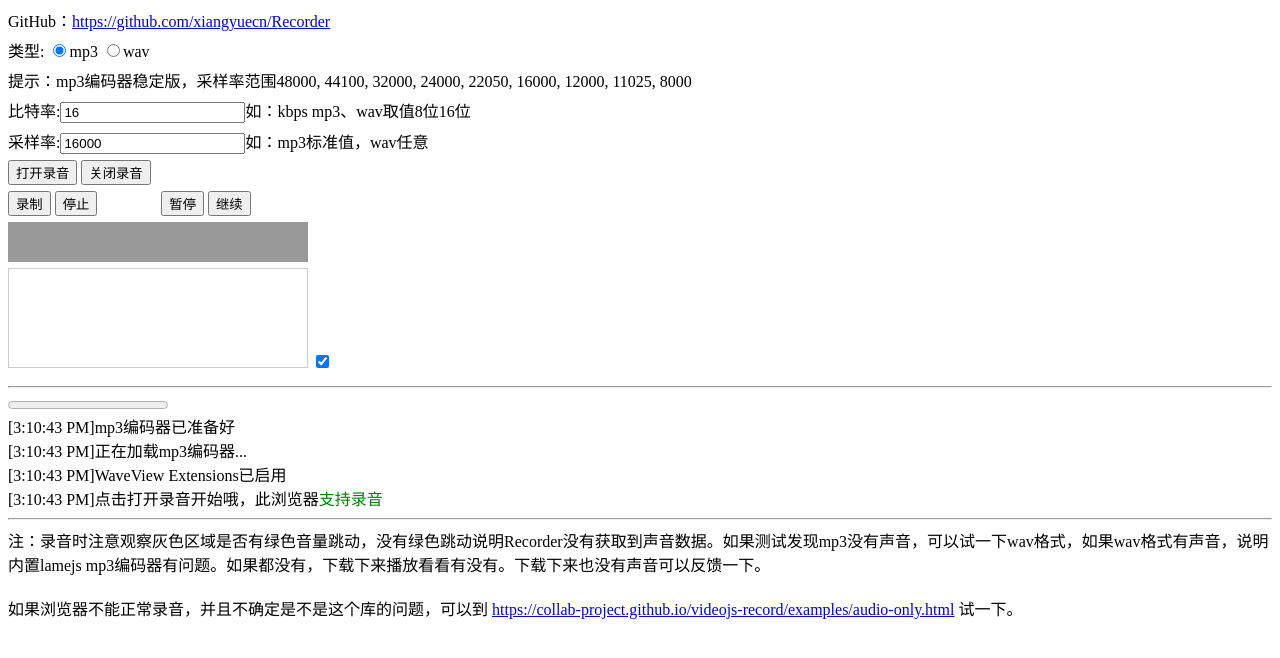
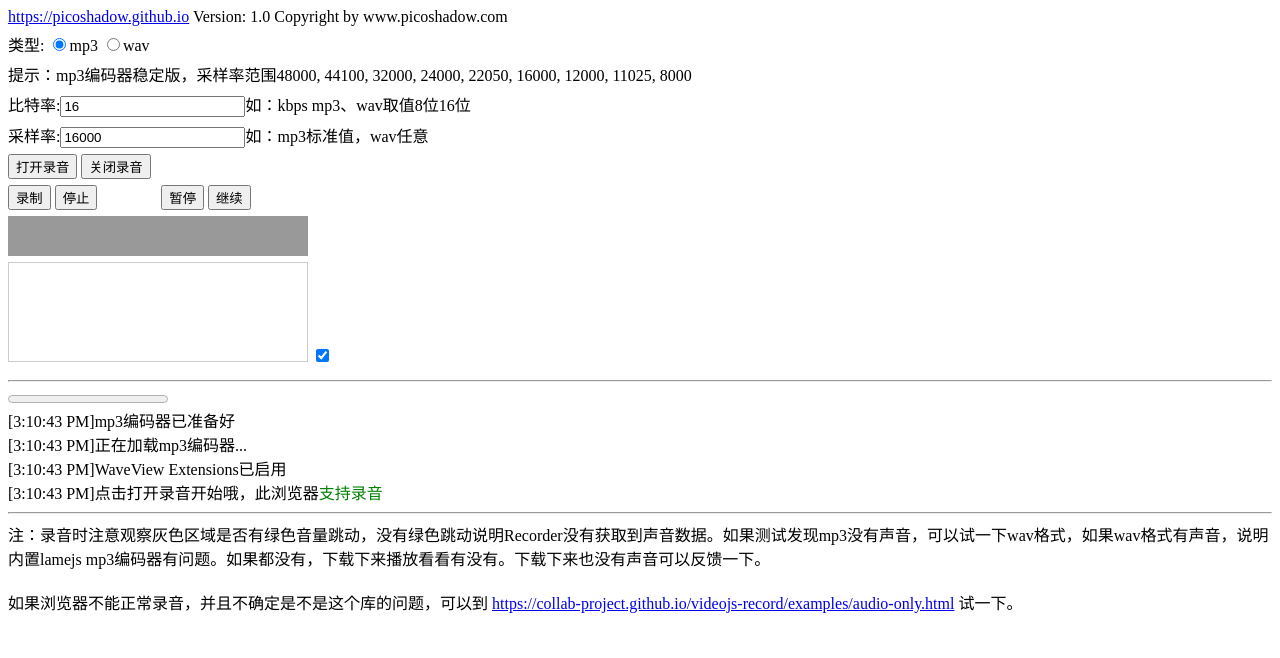
Before and after one commit to picoshadow/picoshadow.github.io, a plain HTML site: page index.html in a window 1280 px wide. Drawn offline with nearby package versions, Linux system fonts and the light colour scheme; a script that the page names is missing.

Commit message:
修改主页部分文字

```diff
--- a/index.html
+++ b/index.html
@@ -4,7 +4,7 @@
 <meta http-equiv="Content-Type" content="text/html; charset=utf-8" />
 <meta name="viewport" content="width=device-width, initial-scale=1.0, maximum-scale=1.0, user-scalable=0">
 
-<title>Recorder Capture</title>
+<title>Picoshadow Recorder</title>
 
 </head>
 
@@ -145,7 +145,9 @@ RandomKey.idx=0;
 <!-- begin 开始copy源码 -->
 <div>
 	<div class="pd">
-		GitHub：<a href="https://github.com/xiangyuecn/Recorder">https://github.com/xiangyuecn/Recorder</a>
+		<a href="https://picoshadow.github.io">https://picoshadow.github.io</a>
+		Version: 1.0
+		Copyright by www.picoshadow.com
 	</div>
 	<div class="pd types">
 		类型:
```
